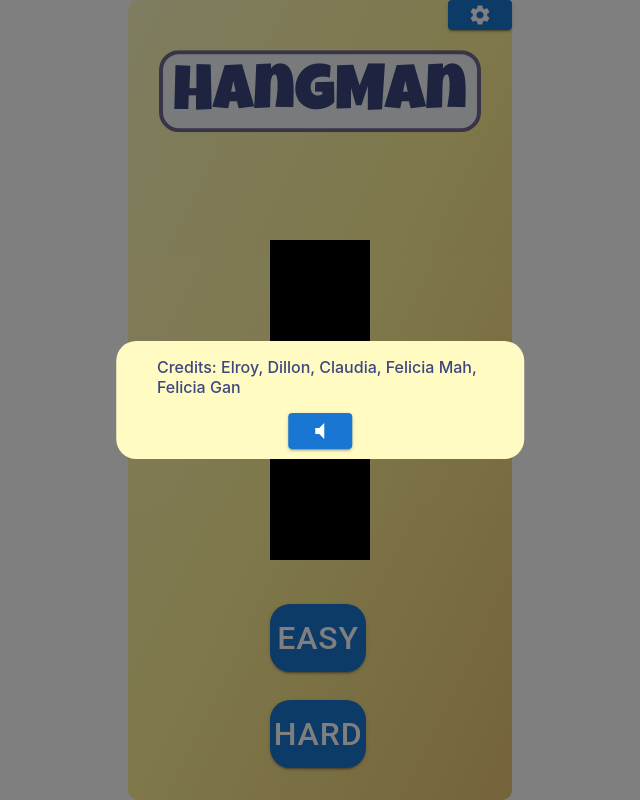
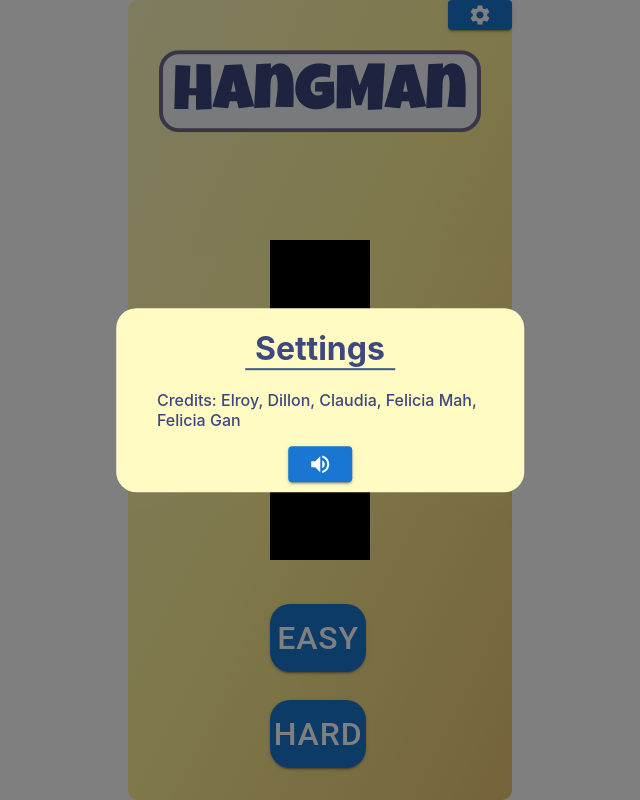
Before and after one commit to elroygohjy/Hangman-Game, a React (Create React App) app: page / in a window 1280 px wide. Both pictures are taken after a click on the button 800 px from the left and 15 px from the top of the page. Shown: the whole page, without its empty margins (320-960 px from the left). Built offline with nearby package versions, Linux system fonts and the light colour scheme.

Commit message:
fix + feat: add setting header and fix logic of audio

```diff
--- a/src/App.css
+++ b/src/App.css
@@ -113,3 +113,13 @@
 .logic {
   font-size: 60px;
 }
+
+.setting-header {
+  margin-bottom: 0;
+}
+.setting-divider {
+  height: 2px;
+  width: 150px;
+  background-color: #405392;
+  margin-bottom: 0.2rem;
+}
--- a/src/components/OptionMenu.tsx
+++ b/src/components/OptionMenu.tsx
@@ -18,6 +18,8 @@ function OptionMenu({ audio, setAudio }: audioMenuProps) {
       </Button>
       <Modal open={open} onClose={() => setOpen(false)}>
         <Box className='modal-box'>
+          <h1 className='setting-header'>Settings</h1>
+          <div className='setting-divider' />
           <p className='credits'>Credits: Elroy, Dillon, Claudia, Felicia Mah, Felicia Gan</p>
           <SoundButton audio={audioElem} setAudio={setAudio} />
         </Box>
@@ -43,7 +45,7 @@ function SoundButton({ audio, setAudio }: audioMenuProps) {
 
   return (
     <Button variant='contained' className='sound-button' onClick={() => onClickAudioButton()}>
-      {!isAudioPlayed ? <VolumeUp /> : <VolumeMute />}
+      {isAudioPlayed ? <VolumeUp /> : <VolumeMute />}
     </Button>
   );
 }
```
